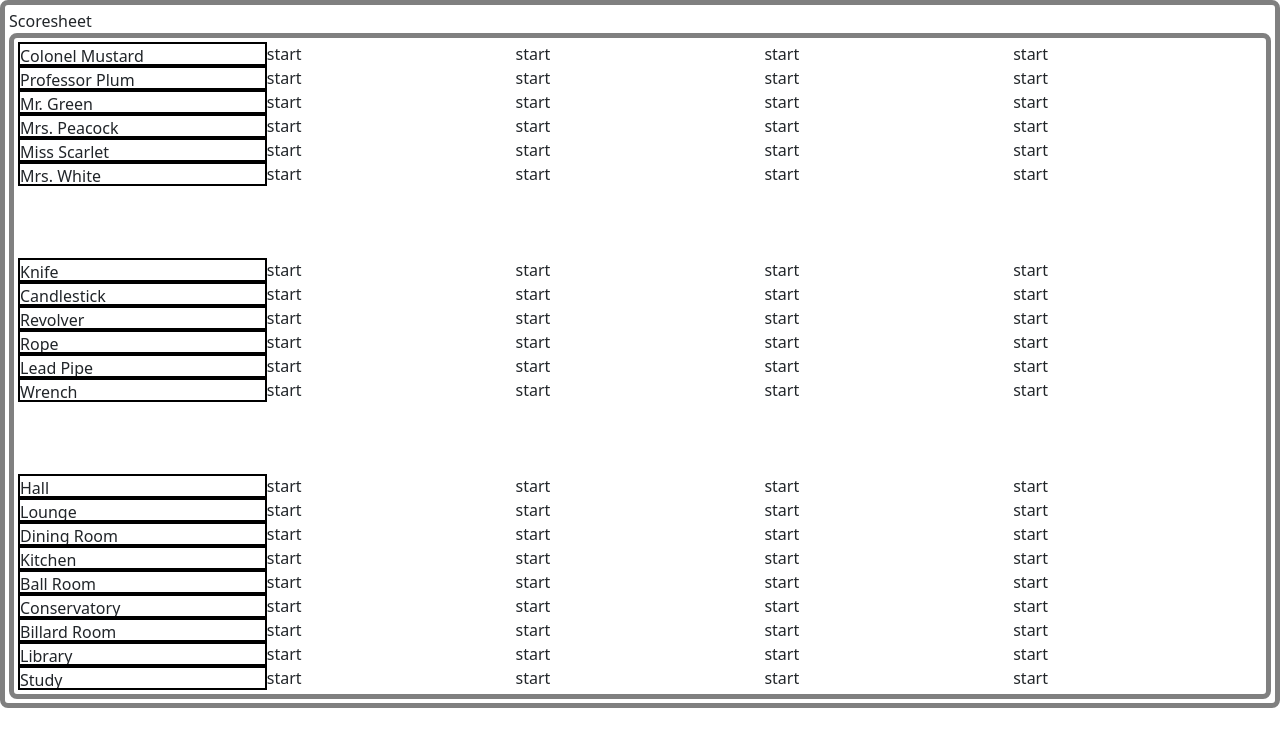
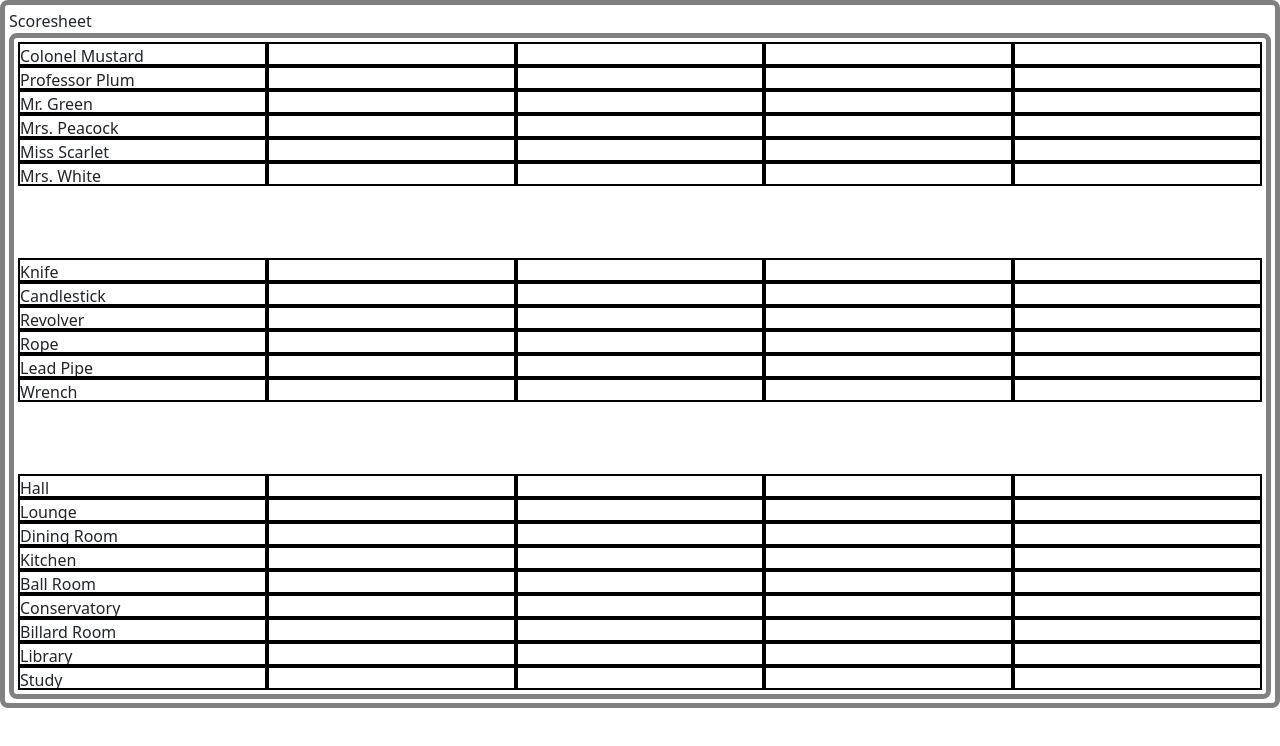
Before and after one commit to nisequence/clue-dan-nicole, a React (Create React App) app in the folder client/: page / in a window 1280 px wide. Shown: the top 746 px of the page. Built offline with nearby package versions, Linux system fonts and the light colour scheme.

Commit message:
forms working well

```diff
--- a/client/src/App.css
+++ b/client/src/App.css
@@ -74,7 +74,7 @@
 
 #weapons > div, #suspects > div, #rooms > div, .suspects, .weapons, .rooms, .scoresheetCell{
   border: 2px solid black;
-  height: 1em;
+  /* height: 1em; */
   overflow-y: hidden;
   /* width: 1em; */
   min-width: 7em;
@@ -84,3 +84,10 @@
 .suspects, .weapons, .rooms {
   height: 1.5em;
 }
+
+.inputCells {
+  position: relative;
+  border: 2px solid black !important;
+  height: 1.25em;
+  font-size: large;
+}
--- a/client/src/components/game_layout/scoresheet/ScoreSheetCell.jsx
+++ b/client/src/components/game_layout/scoresheet/ScoreSheetCell.jsx
@@ -2,104 +2,52 @@
 // https://legacy.reactjs.org/docs/forms.html
 
 import React, { useRef, useState } from "react";
-import { Form, FormGroup, Input } from "reactstrap";
+import ScoresheetInputForm from "./ScoresheetInputForm";
 export default function ScoreSheetCell(props) {
+  const cellContent = useRef();
+
   const [cellState, setCellState] = useState("unchecked");
-  const [cellText, setCellText] = useState(<div>start</div>);
+  const [cellText, setCellText] = useState(<div className="scoresheetCell" ><div style={{visibility: "hidden"}}>unchecked</div></div>);
 
-  const cellContent = useRef();
-  const formTextRef = useRef();
-
-  const checkCellText = () => {
+  const checkCellState = () => {
     if (cellState === "unchecked") {
       setCellState("checked");
-      switchCellText();
-
-      console.log(cellState);
-    } else if (cellState === "checked") {
+      switchCellText("checked");
+    }
+    if (cellState === "checked") {
       setCellState("input");
-      console.log(cellState);
-      switchCellText();
-    } else if (cellState === "input") {
-    //   handleSubmit();
-      // setCellState("unchecked")
-      console.log(cellState);
-    } else if (cellState === "manualText") {
-        // setCellState("manualText")
-        console.log(cellState);
-        switchCellText()
+      switchCellText("input");
     }
-    // }
-
-    // else if (cellState.current === "input") {
-    //     switchCellText()
-    // } else if (cellState.current === "checked"){
-    //     switchCellText()
-    // } else if (cellState.current === "unchecked") {
-    //     switchCellText()
-    // }
-  };
-
-  const switchCellText = () => {
-    // console.log(cellContent.current);
-    if (cellState === "unchecked") {
-      setCellState("checked");
-      cellContent.current = <div onClick={switchCellText}>checked</div>;
-      setCellText(cellContent.current);
-    } else if (cellState === "checked") {
-      setCellState("input");
-      cellContent.current = (
-        <Form>
-          <FormGroup>
-            <Input
-              placeholder="Hello"
-              innerRef={formTextRef}
-              type="text"
-              autoComplete="on"
-              onSubmit={(e) => {
-                e.preventDefault()
-                alert(formTextRef)
-                // handleSubmit()
-              }}
-            />
-          </FormGroup>
-        </Form>
-      );
-      setCellText(cellContent.current);
-    } else if (cellState === "input") {
-      setCellState("unchecked");
-      cellContent.current = <div onClick={switchCellText}>unchecked</div>;
-      setCellText(cellContent.current);
+    if (cellState === "manualText") {
+      setCellState("unchecked")
+      switchCellText("unchecked");
     }
   };
 
-  function handleSubmit() {
-    // e.preventDefault()
-
-        alert("formText:",formTextRef.current.value)
-        setCellState("manualText")
-        cellContent.current = <div>{formTextRef.current.value}</div>
-
-    console.log("text submitted");
-    // switchCellText();
-  }
-
-//   const outputDisplay = () => {
-//     // if (formText.current.value !== null) {
-//     //   return formText.current.value;
-//     // } else {
-//       return cellText;
-//     // }
-//   };
+  const switchCellText = (cellState) => {
+    if (cellState === "checked") {
+      setCellText(<div className="scoresheetCell"><div onClick={switchCellText}>checked</div></div>);
+    }
+    if (cellState === "unchecked") {
+      setCellText(<div className="scoresheetCell"><div style={{visibility: "hidden"}} onClick={switchCellText}>unchecked</div></div>)
+    }
+    if (cellState === "input") {
+      setCellText(<ScoresheetInputForm
+        setCellText={setCellText}
+        switchCellText = {switchCellText}
+        setCellState= {setCellState}
+        />);
+    }
+  };
 
   return (
-    // <>
-    //   <div onClick={switchCellText}>{cellText}</div>
-    // </>
-    <div onClick={(e) => {
-        e.preventDefault()
-        // alert("it's clicking time")
-        checkCellText()
-    }}>{cellText}</div>
+    <div
+      onClick={(e) => {
+        e.preventDefault();
+        checkCellState();
+      }}
+    >
+      {cellText}
+    </div>
   );
 }
--- /dev/null
+++ b/client/src/components/game_layout/scoresheet/ScoresheetInputForm.jsx
@@ -0,0 +1,38 @@
+import { useRef } from "react";
+import { Input } from "reactstrap";
+
+// import ReactDOM from 'react-dom/client';
+
+export default function ScoresheetInputForm(props) {
+  const formTextRef = useRef();
+
+  //todo: auto capture the cursor when the field appears
+  //todo: change the click  to switch when blank, rather than just return (line #13)
+  const handleSubmit = () => {
+    if (formTextRef.current.value.length === 0) {
+      return;
+    }
+    props.setCellText(
+      <div className="scoresheetCell" onClick={props.switchCellText}>{formTextRef.current.value}</div>
+    );
+    props.setCellState("manualText")
+    props.switchCellText();
+    console.log("other side");
+  };
+  return (
+    <div className="inputCells">
+        <Input
+          placeholder=""
+          innerRef={formTextRef}
+          type="text"
+          autoComplete="on"
+          onClick={(e) => {
+            handleSubmit();
+          }}
+        />
+    </div>
+  );
+}
+
+// const root = ReactDOM.createRoot(document.getElementById('root'));
+// root.render(<MyForm />);
```
